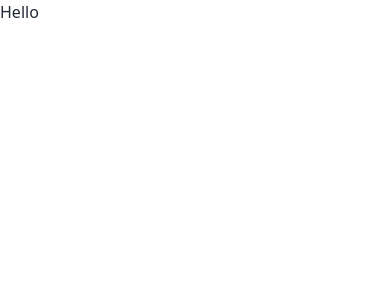
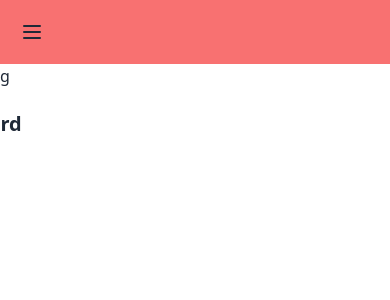
Before and after one commit to gmshimon/vcard_demo, a React (Vite) app in the folder Frontend/: page / in a window 390 px wide. Shown: the top 300 px of the page. Built offline with nearby package versions, Linux system fonts and the light colour scheme.

Commit message:
navbar completed

```diff
--- /dev/null
+++ b/Frontend/src/Component/Navbar/Navbar.jsx
@@ -0,0 +1,119 @@
+import { BsFillPersonVcardFill } from 'react-icons/bs';
+import { FaProjectDiagram } from 'react-icons/fa';
+import { MdDashboard } from 'react-icons/md';
+import { NavLink, Outlet } from 'react-router-dom';
+
+const Navbar = () => {
+    const navOptions = [
+        {
+            icon : <MdDashboard />,
+            title:"Dashboard",
+            path: "/dashboard"
+        },
+        {
+            icon : <BsFillPersonVcardFill />,
+            title:"Vcards",
+            path: "/dashboard"
+        },
+        {
+            icon : <FaProjectDiagram />,
+            title:"Projects",
+            path: "/dashboard"
+        },
+        {
+            icon : <MdDashboard />,
+            title:"Projects",
+            path: "/dashboard"
+        },
+    ]
+  return (
+    <section className='lg:flex'>
+      <div className='w-full'>
+        <div className='drawer lg:drawer-open'>
+          <input id='my-drawer-3' type='checkbox' className='drawer-toggle' />
+          <div className='drawer-content flex flex-col'>
+            {/* Navbar */}
+            <div className='flex-none lg:hidden'>
+              <div className='navbar bg-red-400 w-full'>
+                <label
+                  htmlFor='my-drawer-3'
+                  aria-label='open sidebar'
+                  className='btn btn-square btn-ghost'
+                >
+                  <svg
+                    xmlns='http://www.w3.org/2000/svg'
+                    fill='none'
+                    viewBox='0 0 24 24'
+                    className='inline-block h-6 w-6 stroke-current'
+                  >
+                    <path
+                      strokeLinecap='round'
+                      strokeLinejoin='round'
+                      strokeWidth='2'
+                      d='M4 6h16M4 12h16M4 18h16'
+                    ></path>
+                  </svg>
+                </label>
+              </div>
+            </div>
+          </div>
+
+          <div className='drawer-side'>
+            <label
+              htmlFor='my-drawer-3'
+              aria-label='close sidebar'
+              className='drawer-overlay'
+            ></label>
+            <ul className='menu bg-base-200 min-h-full w-80 p-4'>
+              {/* Sidebar content here */}
+              <div className='flex justify-center items-center'>
+                <img
+                  src='https://infyvcards-demo.nyc3.digitaloceanspaces.com/settings/9168/Logo-1.png'
+                  alt=''
+                />
+                <p className='ml-4 text-xl font-semibold'>vCard</p>
+              </div>
+              <div className='divider'></div>
+              <div>
+                <label className='input input-bordered flex items-center gap-2'>
+                  <input type='text' className='grow' placeholder='Search' />
+                  <svg
+                    xmlns='http://www.w3.org/2000/svg'
+                    viewBox='0 0 16 16'
+                    fill='currentColor'
+                    className='h-4 w-4 opacity-70'
+                  >
+                    <path
+                      fillRule='evenodd'
+                      d='M9.965 11.026a5 5 0 1 1 1.06-1.06l2.755 2.754a.75.75 0 1 1-1.06 1.06l-2.755-2.754ZM10.5 7a3.5 3.5 0 1 1-7 0 3.5 3.5 0 0 1 7 0Z'
+                      clipRule='evenodd'
+                    />
+                  </svg>
+                </label>
+              </div>
+              <div className='mt-5 text-xl'>
+                {
+                    navOptions.map((nav,index)=><li key={index} className='mb-2'>
+                        <NavLink to={nav?.path}>
+                            <div className='flex items-center'>
+                                <p className='mr-5'>{nav?.icon}</p>
+                                <p >{nav?.title}</p>
+                            </div>
+                            {/* <p >  </p>
+                             */}
+                        </NavLink>
+                    </li>)
+                }
+              </div>
+            </ul>
+          </div>
+        </div>
+      </div>
+      <div className='lg:flex-1'>
+        <Outlet />
+      </div>
+    </section>
+  );
+};
+
+export default Navbar;
--- a/Frontend/src/Layout/Main.jsx
+++ b/Frontend/src/Layout/Main.jsx
@@ -1,10 +1,10 @@
-import { Outlet } from 'react-router-dom'
+import Navbar from '../Component/Navbar/Navbar';
 
 const Main = () => {
     return (
-        <div>
-            <Outlet></Outlet>
-        </div>
+        <>
+            <Navbar/>
+        </>
     );
 };
 
--- a/Frontend/src/Pages/Home/Home.jsx
+++ b/Frontend/src/Pages/Home/Home.jsx
@@ -3,7 +3,7 @@
 const Home = () => {
     return (
         <div>
-            <h1>Hello</h1>
+            <h1>g</h1>
         </div>
     );
 };
```
